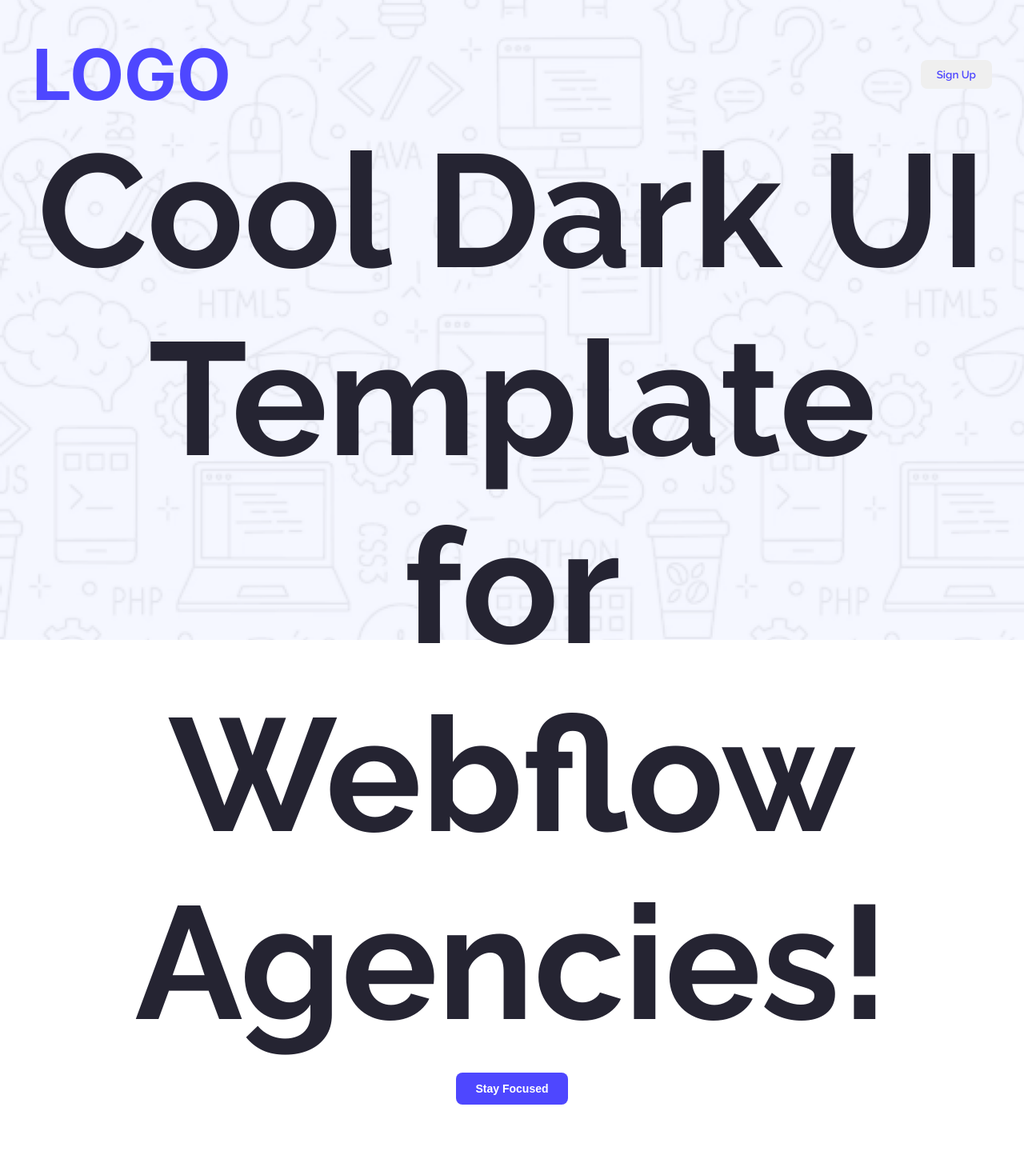
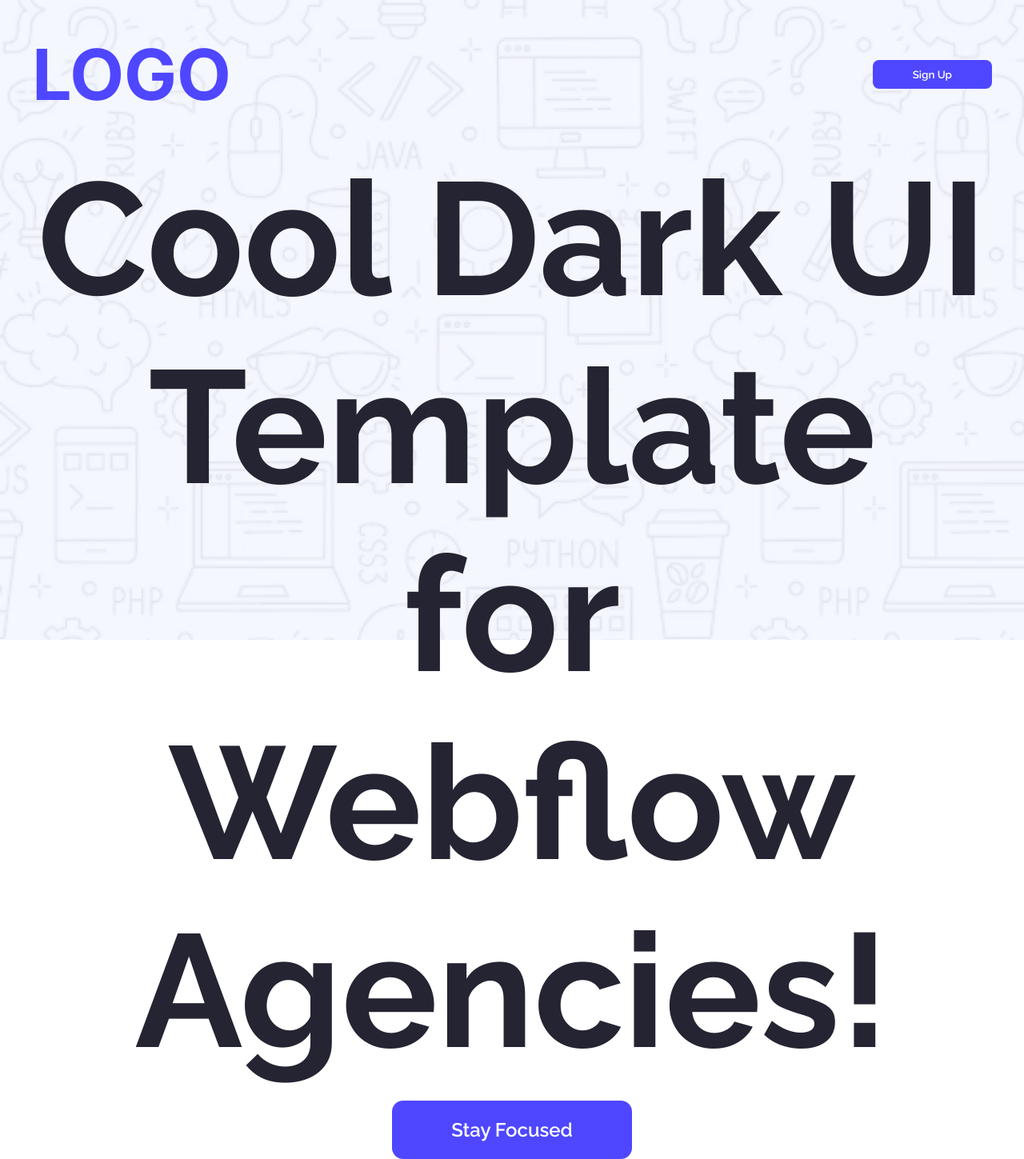
Before and after one commit to joha-2127/Assignment-01-repo, a plain HTML site: page section1.html in a window 1280 px wide. Shown: the whole page at 80% size. Before the commit the page ends 1381 px from the top, so only its background shows below. Drawn offline with Linux system fonts and the light colour scheme.

Commit message:
new items

```diff
--- a/section1.css
+++ b/section1.css
@@ -11,9 +11,10 @@
 
 .signup-btn {
   font-family: "Raleway", sans-serif;
-  color: #4e47ff;
+  background-color: #4e47ff;
+  color: #ffffff;
   border: none;
-  padding: 10px 20px;
+  padding: 10px 50px;
   border-radius: 8px;
   font-weight: 600;
   cursor: pointer;
@@ -39,6 +40,7 @@
   flex-direction: column;
   justify-content: space-between;
   padding: 40px;
+  gap: 35px;
 }
 
 .logo {
@@ -48,12 +50,13 @@
   font-weight: bold;
 }
 .focus-btn {
+  font-family: "Raleway", sans-serif;
   background-color: #4e47ff;
   color: #ffffff;
   border: none;
-  padding: 12px 24px;
-  border-radius: 8px;
+  padding: 22px 74px;
+  border-radius: 14px;
   font-weight: 600;
-  font-size: 14px;
+  font-size: 24px;
   cursor: pointer;
 }
```
